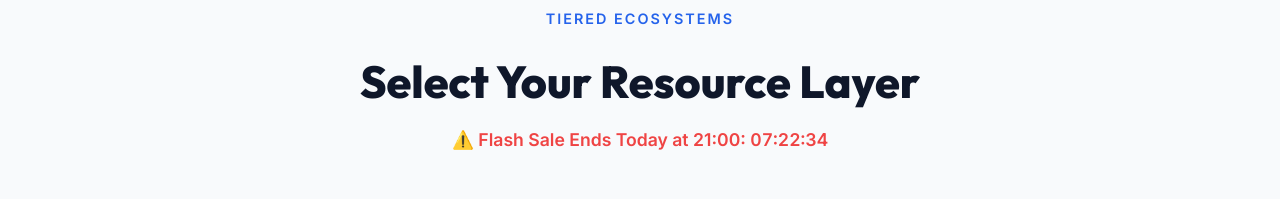
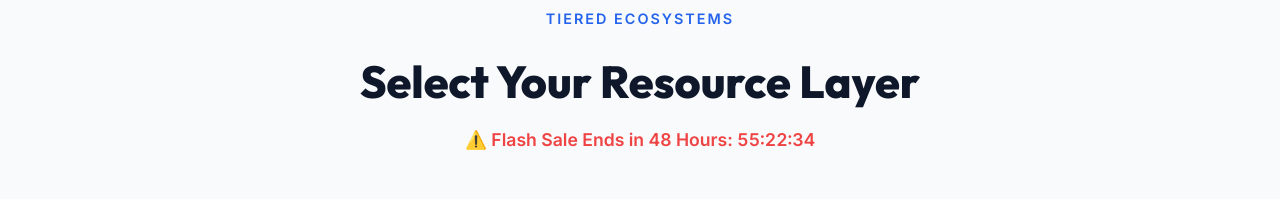
Before and after one commit to josuezerda/vertex-ai-enterprise-sim, a plain HTML site: page index.html in a window 1280 px wide. Shown: the part 3200-3399 px from the top of the page. Drawn offline with Linux system fonts and the light colour scheme.

Commit message:
fix: extend countdown deadline to 2 days

```diff
--- a/index.html
+++ b/index.html
@@ -186,7 +186,7 @@
             <span class="sub-heading">TIERED ECOSYSTEMS</span>
             <h2>Select Your Resource Layer</h2>
             <p class="promo-text" id="promo-countdown" style="color: #ef4444; font-weight: 600; font-size: 1.1rem;">
-                ⚠️ Flash Sale Ends Today at 21:00: <span id="timer" style="font-variant-numeric: tabular-nums;">--:--:--</span>
+                ⚠️ Flash Sale Ends in 48 Hours: <span id="timer" style="font-variant-numeric: tabular-nums;">--:--:--</span>
             </p>
         </div>
 
@@ -334,8 +334,8 @@
     <script>
         function updateTimer() {
             const now = new Date();
-            // Set deadline to 21:00:00 today local time
-            const deadline = new Date(now.getFullYear(), now.getMonth(), now.getDate(), 21, 0, 0);
+            // Set deadline to 21:00:00 in two days
+            const deadline = new Date(now.getFullYear(), now.getMonth(), now.getDate() + 2, 21, 0, 0);
 
             if (now >= deadline) {
                 document.getElementById('diamond-price').innerHTML = '$15,000<span>/yr</span>';
```
